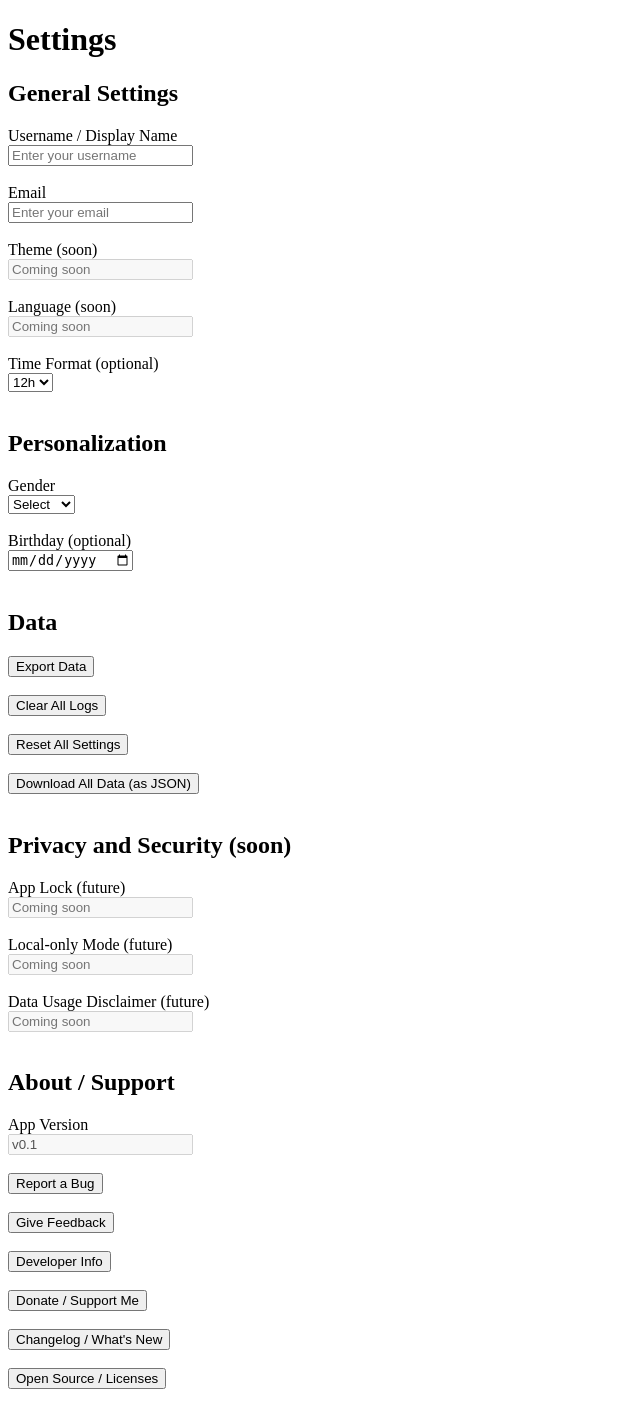
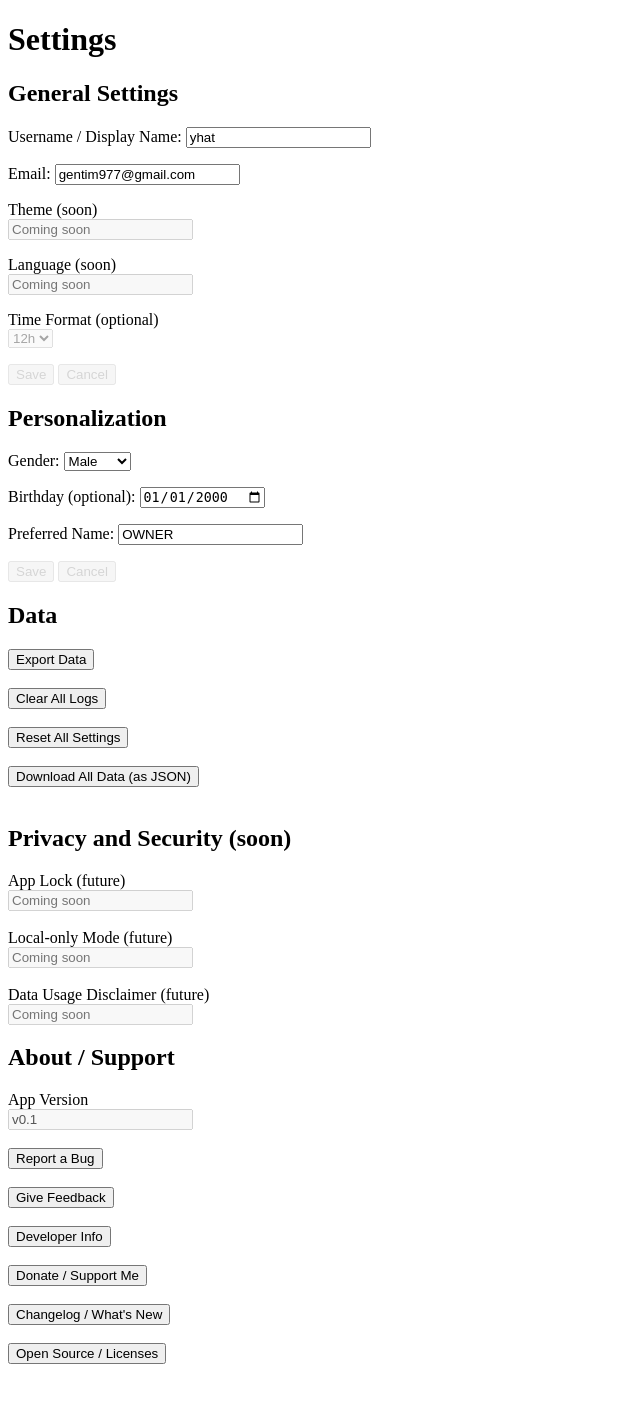
Before and after one commit to Tim-977/ecosystem, a Django app: page /auth/settings/ in a window 1280 px wide. Shown: the whole page, without its empty margins (0-640 px from the left). After the commit the page ends 1364 px from the top, so only its background shows below. Run offline with Django 5.2, Linux system fonts and the light colour scheme; a user stored in the database is signed in.

Commit message:
added functional to some fields and added save & cancel buttons

```diff
--- a/authapp/forms.py
+++ b/authapp/forms.py
@@ -3,34 +3,47 @@ from django.contrib.auth import get_user_model
 
 User = get_user_model()
 
-class SettingsForm(forms.Form):
-    username = forms.CharField(label="Username", max_length=150)
+class GeneralSettingsForm(forms.Form):
+    username = forms.CharField(label="Username / Display Name", max_length=150)
     email = forms.EmailField(label="Email", required=False)
-    b_day = forms.DateField(label="Birthday", required=False,
+    # (If you later want to store theme/language/time_format in DB, add fields here as well.)
+
+    def __init__(self, *args, **kwargs):
+        self.user_instance = kwargs.pop('user_instance', None)
+        super().__init__(*args, **kwargs)
+        # Pre‐fill fields with the user’s current data
+        if self.user_instance:
+            self.fields['username'].initial = self.user_instance.username
+            self.fields['email'].initial = self.user_instance.email
+
+    def save(self):
+        # Save form data to the user object
+        if self.user_instance:
+            self.user_instance.username = self.cleaned_data['username']
+            self.user_instance.email = self.cleaned_data['email']
+            self.user_instance.save()
+
+
+class PersonalizationForm(forms.Form):
+    GENDER_CHOICES = [('', 'Select'), (1, 'Male'), (2, 'Female')]
+
+    gender = forms.ChoiceField(label="Gender", choices=GENDER_CHOICES, required=False)
+    b_day = forms.DateField(label="Birthday (optional)",
+                            required=False,
                             widget=forms.DateInput(attrs={'type': 'date'}))
-    # Reuse the same gender choices that are on CustomUser
-    GENDER_CHOICES = [('', '---------'), (1, 'Male'), (2, 'Female')]
-    gender = forms.ChoiceField(label="Gender", choices=GENDER_CHOICES, required=False)
     preferred_name = forms.CharField(label="Preferred Name", max_length=100, required=False)
 
     def __init__(self, *args, **kwargs):
         self.user_instance = kwargs.pop('user_instance', None)
         super().__init__(*args, **kwargs)
-
+        # Pre‐fill fields with the user’s current data
         if self.user_instance:
-            self.fields['username'].initial = self.user_instance.username
-            self.fields['email'].initial = self.user_instance.email
+            self.fields['gender'].initial = self.user_instance.gender or ''
             self.fields['b_day'].initial = self.user_instance.b_day
-            self.fields['gender'].initial = self.user_instance.gender or ''
             self.fields['preferred_name'].initial = self.user_instance.preferred_name
 
     def save(self):
-        """
-        Saves the form data directly to the CustomUser model.
-        """
         if self.user_instance:
-            self.user_instance.username = self.cleaned_data['username']
-            self.user_instance.email = self.cleaned_data['email']
             # Convert empty string to None for gender
             gender_val = self.cleaned_data['gender']
             self.user_instance.gender = int(gender_val) if gender_val else None
--- /dev/null
+++ b/authapp/static/authapp/css/settings.css
@@ -0,0 +1,4 @@
+button:disabled {
+    opacity: 0.5;
+    cursor: not-allowed;
+  }
--- /dev/null
+++ b/authapp/static/authapp/js/settings.js
@@ -0,0 +1,34 @@
+document.addEventListener("DOMContentLoaded", function () {
+    const forms = document.querySelectorAll("form");
+
+    forms.forEach((form) => {
+      const inputs = form.querySelectorAll("input, select, textarea");
+      const saveBtn = form.querySelector("button[type='submit']");
+      const cancelBtn = form.querySelector("button[type='button']");
+
+      // Disable buttons initially
+      if (saveBtn) saveBtn.disabled = true;
+      if (cancelBtn) cancelBtn.disabled = true;
+
+      // Save initial state
+      const initialValues = {};
+      inputs.forEach((input) => {
+        initialValues[input.name] = input.value;
+      });
+
+      form.addEventListener("input", () => {
+        let hasChanged = false;
+
+        inputs.forEach((input) => {
+          const initial = initialValues[input.name] || "";
+          const current = input.value || "";
+          if (initial !== current) {
+            hasChanged = true;
+          }
+        });
+
+        if (saveBtn) saveBtn.disabled = !hasChanged;
+        if (cancelBtn) cancelBtn.disabled = !hasChanged;
+      });
+    });
+  });
--- a/authapp/templates/authapp/settings.html
+++ b/authapp/templates/authapp/settings.html
@@ -1,77 +1,109 @@
+{% load static %}
 <!DOCTYPE html>
 <html lang="en">
 <head>
   <meta charset="UTF-8">
   <title>Settings</title>
+  <link rel="stylesheet" href="{% static 'authapp/css/settings.css' %}">
+  <script src="{% static 'authapp/js/settings.js' %}"></script>
 </head>
 <body>
   <h1>Settings</h1>
 
-  <!-- General Settings -->
+  <!-- ==================== GENERAL SETTINGS ====================== -->
+  <form method="POST" action="">
+    {% csrf_token %}
     <h2>General Settings</h2>
 
-  <label>Username / Display Name</label><br>
-  <input type="text" placeholder="Enter your username"><br><br>
+    <!-- Render form fields from our GeneralSettingsForm -->
+    <p>
+      {{ general_form.username.label_tag }}
+      {{ general_form.username }}
+    </p>
+    <p>
+      {{ general_form.email.label_tag }}
+      {{ general_form.email }}
+    </p>
 
-  <label>Email</label><br>
-  <input type="email" placeholder="Enter your email"><br><br>
-
+    <!-- The following are “coming soon,” so we disable them -->
+    <p>
       <label>Theme (soon)</label><br>
-  <input type="text" disabled placeholder="Coming soon"><br><br>
-
+      <input type="text" disabled placeholder="Coming soon">
+    </p>
+    <p>
       <label>Language (soon)</label><br>
-  <input type="text" disabled placeholder="Coming soon"><br><br>
-
+      <input type="text" disabled placeholder="Coming soon">
+    </p>
+    <p>
       <label>Time Format (optional)</label><br>
-  <select>
+      <select disabled>
         <option value="12">12h</option>
         <option value="24">24h</option>
-  </select><br><br>
+      </select>
+    </p>
 
-  <!-- Personalization -->
+    <!-- Save & Cancel for GENERAL SETTINGS only -->
+    <button type="submit" name="save_general">Save</button>
+    <button type="button" onclick="window.location.href='{% url 'settings' %}'">Cancel</button>
+  </form>
+
+
+  <!-- ==================== PERSONALIZATION ======================= -->
+  <form method="POST" action="">
+    {% csrf_token %}
     <h2>Personalization</h2>
 
-  <label>Gender</label><br>
-  <select>
-    <option value="">Select</option>
-    <option value="1">Male</option>
-    <option value="2">Female</option>
-  </select><br><br>
+    <!-- Render fields from our PersonalizationForm -->
+    <p>
+      {{ personalization_form.gender.label_tag }}
+      {{ personalization_form.gender }}
+    </p>
+    <p>
+      {{ personalization_form.b_day.label_tag }}
+      {{ personalization_form.b_day }}
+    </p>
+    <p>
+      {{ personalization_form.preferred_name.label_tag }}
+      {{ personalization_form.preferred_name }}
+    </p>
 
-  <label>Birthday (optional)</label><br>
-  <input type="date"><br><br>
+    <!-- Save & Cancel for PERSONALIZATION only -->
+    <button type="submit" name="save_personalization">Save</button>
+    <button type="button" onclick="window.location.href='{% url 'settings' %}'">Cancel</button>
+  </form>
 
-  <!-- Data -->
+
+  <!-- ==================== DATA SECTION (placeholder) ============ -->
   <h2>Data</h2>
-
+  <p>
     <button>Export Data</button><br><br>
     <button>Clear All Logs</button><br><br>
     <button>Reset All Settings</button><br><br>
     <button>Download All Data (as JSON)</button><br><br>
+  </p>
 
-  <!-- Privacy and Security -->
+  <!-- ==================== PRIVACY & SECURITY (coming soon) ====== -->
   <h2>Privacy and Security (soon)</h2>
-
+  <p>
     <label>App Lock (future)</label><br>
     <input type="text" disabled placeholder="Coming soon"><br><br>
-
     <label>Local-only Mode (future)</label><br>
     <input type="text" disabled placeholder="Coming soon"><br><br>
+    <label>Data Usage Disclaimer (future)</label><br>
+    <input type="text" disabled placeholder="Coming soon">
+  </p>
 
-  <label>Data Usage Disclaimer (future)</label><br>
-  <input type="text" disabled placeholder="Coming soon"><br><br>
-
-  <!-- About / Support -->
+  <!-- ==================== ABOUT / SUPPORT ======================== -->
   <h2>About / Support</h2>
-
+  <p>
     <label>App Version</label><br>
     <input type="text" value="v0.1" disabled><br><br>
-
     <button>Report a Bug</button><br><br>
     <button>Give Feedback</button><br><br>
     <button>Developer Info</button><br><br>
     <button>Donate / Support Me</button><br><br>
     <button>Changelog / What's New</button><br><br>
     <button>Open Source / Licenses</button><br><br>
+  </p>
 </body>
 </html>
--- a/authapp/views.py
+++ b/authapp/views.py
@@ -5,7 +5,7 @@ from django.contrib.auth.decorators import login_required
 from django.shortcuts import redirect, render
 from django.views.decorators.http import require_GET
 
-from .forms import SettingsForm
+from .forms import GeneralSettingsForm, PersonalizationForm
 
 User = get_user_model()
 
@@ -74,11 +74,35 @@ def signup_page(request):
 @login_required
 def settings_view(request):
     user = request.user
+
     if request.method == 'POST':
-        form = SettingsForm(request.POST, user_instance=user)
-        if form.is_valid():
-            form.save()
-            return redirect('settings')
+        # Check which button was pressed:
+        if 'save_general' in request.POST:
+            # The user clicked "Save" in the General Settings section
+            general_form = GeneralSettingsForm(request.POST, user_instance=user)
+            personalization_form = PersonalizationForm(user_instance=user)  # unbound
+            if general_form.is_valid():
+                general_form.save()
+                return redirect('settings')
+
+        elif 'save_personalization' in request.POST:
+            # The user clicked "Save" in the Personalization section
+            personalization_form = PersonalizationForm(request.POST, user_instance=user)
+            general_form = GeneralSettingsForm(user_instance=user)  # unbound
+            if personalization_form.is_valid():
+                personalization_form.save()
+                return redirect('settings')
+
+        else:
+            # If neither button is recognized (or Cancel was clicked), just reload
+            general_form = GeneralSettingsForm(user_instance=user)
+            personalization_form = PersonalizationForm(user_instance=user)
     else:
-        form = SettingsForm(user_instance=user)
-    return render(request, 'authapp/settings.html', {'form': form})
+        # GET request: display forms with current user data
+        general_form = GeneralSettingsForm(user_instance=user)
+        personalization_form = PersonalizationForm(user_instance=user)
+
+    return render(request, 'authapp/settings.html', {
+        'general_form': general_form,
+        'personalization_form': personalization_form,
+    })
```
Also changed, not shown: db.sqlite3. Lines whose indentation alone changed are shown as unchanged.
